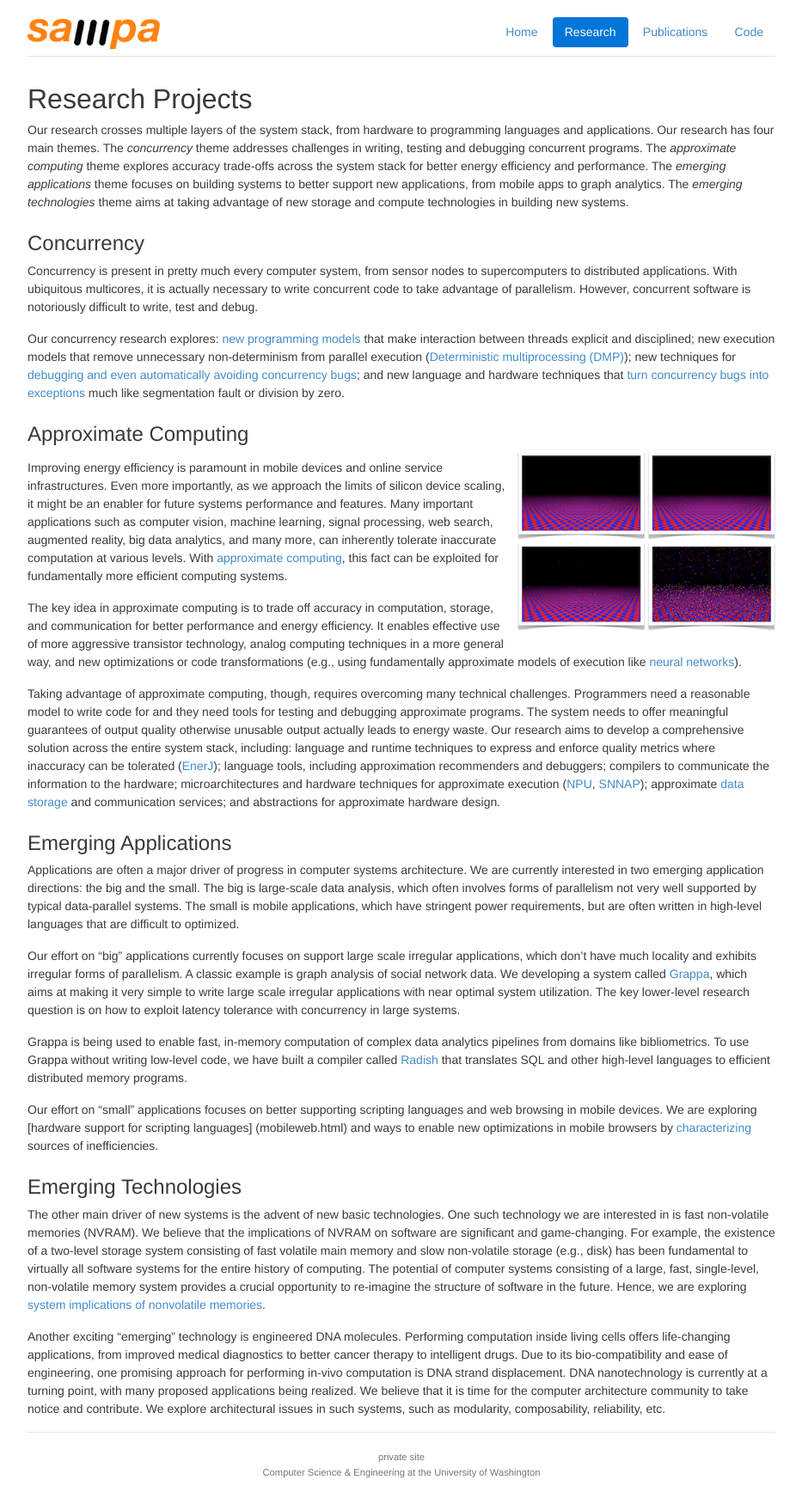
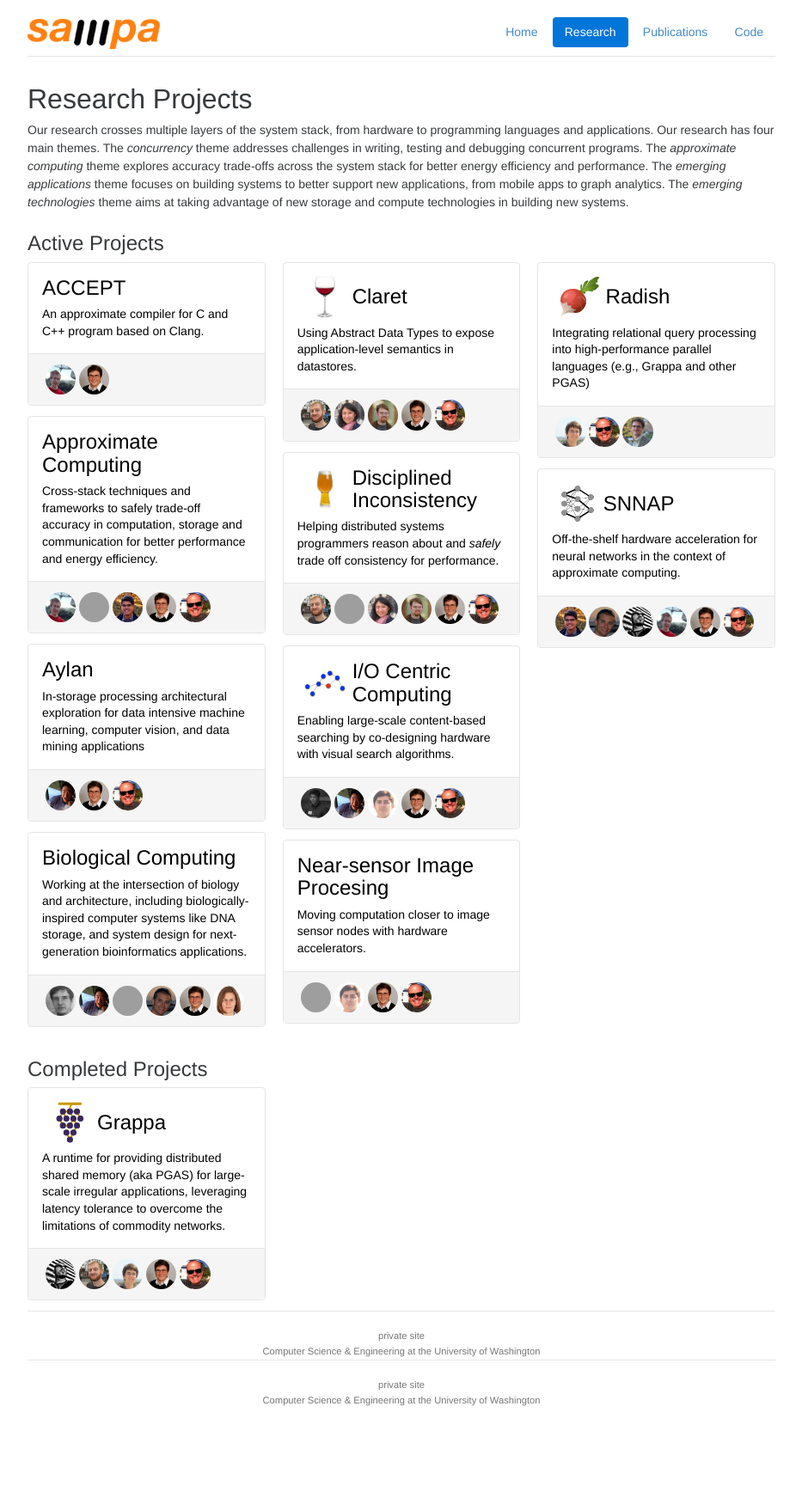
Before and after one commit to uwsampa/sampa-public, a Jekyll site: the page built from research/index.md, in a window 1280 px wide. Shown: the whole page at 86% size, without its empty margins (173-1106 px from the left). Built offline with Jekyll 4.4.1, drawn with Linux system fonts in a browser that asks for light colours; nearby versions of some CDN libraries; Markdown is read by kramdown in place of the engine named in the settings; after the commit the page ends 1659 px from its top, so only the background shows below that; grey boxes are pictures that could not be loaded.

Commit message:
refresh research page, now with completed projects, retire grappa to completed section :cry:

```diff
--- a/_layouts/base.html
+++ b/_layouts/base.html
@@ -34,19 +34,7 @@
 
           {{ content }}
 
-          <div class="footer">
-            <p>
-                <a href="http://sampa.cs.washington.edu/private">private site</a>
-            </p>
-            <p>
-              <a href="http://www.cs.washington.edu/">Computer Science &amp;
-                Engineering</a>
-              at the
-              <a href="http://www.washington.edu/">University of
-                Washington</a>
-            </p>
-          </div>
-
+      {% include footer.html %}
         </div> <!-- /container -->
 
         <!-- Support retina images. -->
--- a/css/sampa.scss
+++ b/css/sampa.scss
@@ -353,3 +353,17 @@ ul.news {
     float: right;
     margin: 0 0 1em 1em;
 }
+
+/********** research page ******/
+#proj_header {
+}
+
+#proj-title {
+}
+
+#proj-title h3 {
+    margin: 0;
+}
+
+#proj-people {
+}
--- a/index.html
+++ b/index.html
@@ -36,6 +36,7 @@ role_remain:
 
 <div class="card-columns">
 {% for p in site.projects %}
+{% if p.status != "inactive" %}
 <div class="card {%if p.link or p.url%}link{%endif%}">
     {% if p.link %}
         {% assign proj_url = p.link %}
@@ -69,6 +70,7 @@ role_remain:
         {% endif %}
     </a>
 </div>
+{% endif %}
 {% endfor %}
 </div>
 
--- a/research/index.md
+++ b/research/index.md
@@ -10,11 +10,97 @@ projects:
     summary: Determinism is inevitable.
 ---
 
-Our research crosses multiple layers of the system stack, from hardware to programming languages and applications.  Our research has four main themes. The *concurrency* theme addresses challenges in writing, testing and debugging concurrent programs. The *approximate computing* theme explores accuracy trade-offs across the system stack for better energy efficiency and performance. The *emerging applications* theme focuses on building systems to better support new applications, from  mobile apps to graph analytics. The *emerging technologies* theme aims at taking advantage of new storage and compute technologies in building new systems.
+Our research crosses multiple layers of the system stack, from hardware to programming languages and applications. Our research has four main themes. The *concurrency* theme addresses challenges in writing, testing and debugging concurrent programs. The *approximate computing* theme explores accuracy trade-offs across the system stack for better energy efficiency and performance. The *emerging applications* theme focuses on building systems to better support new applications, from  mobile apps to graph analytics. The *emerging technologies* theme aims at taking advantage of new storage and compute technologies in building new systems.
+
+### Active Projects
+
+<div class="card-columns">
+{% for p in site.projects %}
+{% if p.status != "inactive" %}
+<div class="card {%if p.link or p.url%}link{%endif%}">
+    {% if p.link %}
+        {% assign proj_url = p.link %}
+    {% else %}
+        {% capture proj_url %}{{site.base}}{{p.url}}.html{% endcapture %}
+    {% endif %}
+
+    <a href="{{proj_url}}">
+        <div class="card-block">
+            <div class="title">
+                {% if p.image %}
+                    {% assign imgurl = p.image %}
+                    {% capture init %}{{ p.image | slice: 0,1 }}{% endcapture %}
+                    {% if init == "/" %}
+                        {% capture imgurl %}{{site.base}}{{p.image}}{% endcapture %}
+                    {% endif %}
+                    <h3 class="card-title">
+                        <img class="icon img-responsive" src="{{imgurl}}" alt="{{p.title}}"/>
+                    </h3>
+                {% endif %}
+                <h3 class="card-title">{{p.title}}</h3>
+            </div>
+            <div class="card-text">
+                {{ p.description | markdownify }}
+            </div>
+        </div>
+        {% if p.people %}
+        <div class="card-footer">
+            {% include project-people.html people=p.people %}
+        </div>
+        {% endif %}
+    </a>
+</div>
+{% endif %}
+{% endfor %}
+</div>
+
+### Completed Projects
+
+<div class="card-columns">
+{% for p in site.projects %}
+{% if p.status == "inactive" %}
+<div class="card {%if p.link or p.url%}link{%endif%}">
+    {% if p.link %}
+        {% assign proj_url = p.link %}
+    {% else %}
+        {% capture proj_url %}{{site.base}}{{p.url}}.html{% endcapture %}
+    {% endif %}
+
+    <a href="{{proj_url}}">
+        <div class="card-block">
+            <div class="title">
+                {% if p.image %}
+                    {% assign imgurl = p.image %}
+                    {% capture init %}{{ p.image | slice: 0,1 }}{% endcapture %}
+                    {% if init == "/" %}
+                        {% capture imgurl %}{{site.base}}{{p.image}}{% endcapture %}
+                    {% endif %}
+                    <h3 class="card-title">
+                        <img class="icon img-responsive" src="{{imgurl}}" alt="{{p.title}}"/>
+                    </h3>
+                {% endif %}
+                <h3 class="card-title">{{p.title}}</h3>
+            </div>
+            <div class="card-text">
+                {{ p.description | markdownify }}
+            </div>
+        </div>
+        {% if p.people %}
+        <div class="card-footer">
+            {% include project-people.html people=p.people %}
+        </div>
+        {% endif %}
+    </a>
+</div>
+{% endif %}
+{% endfor %}
+</div>
 
 
 
-### Concurrency
+{% include footer.html %}
+
+<!--### Concurrency
 
 Concurrency is present in pretty much every computer system, from sensor nodes to supercomputers to distributed applications. With ubiquitous multicores, it is actually necessary to write concurrent code to take advantage of parallelism. However, concurrent software is notoriously difficult to write, test and debug.
 
@@ -83,4 +169,4 @@ re-imagine the structure of software in the future. Hence, we are exploring [sys
 
 Another exciting "emerging" technology is engineered DNA molecules.
 Performing computation inside living cells offers life-changing applications, from improved medical diagnostics to better cancer therapy to intelligent drugs. Due to its bio-compatibility and ease of engineering, one promising approach for performing in-vivo computation is DNA strand displacement.
-DNA nanotechnology is currently at a turning point, with many proposed applications being realized. We believe that it is time for the computer architecture community to take notice and contribute. We explore architectural issues in such systems, such as modularity, composability, reliability, etc.
+DNA nanotechnology is currently at a turning point, with many proposed applications being realized. We believe that it is time for the computer architecture community to take notice and contribute. We explore architectural issues in such systems, such as modularity, composability, reliability, etc.-->
```
Also changed, not shown: _projects/grappa.md (+1 -0 lines).
